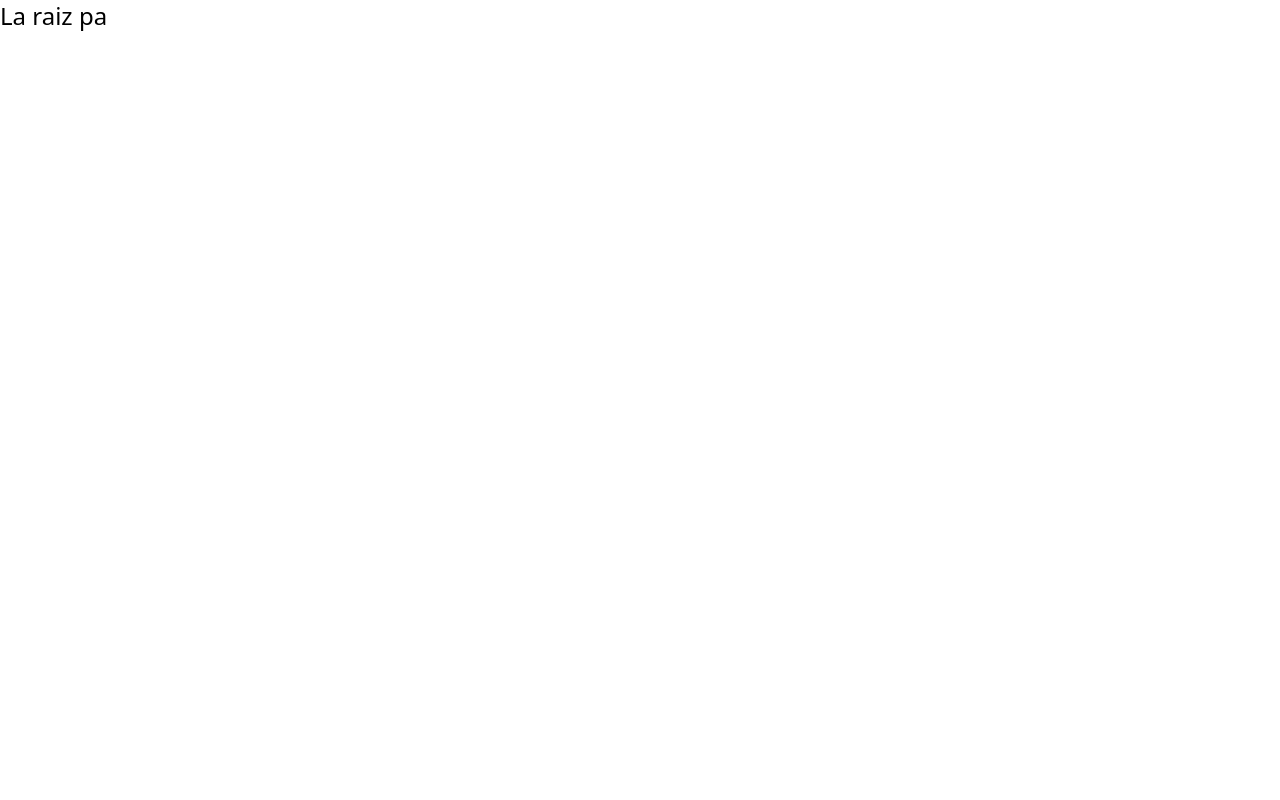
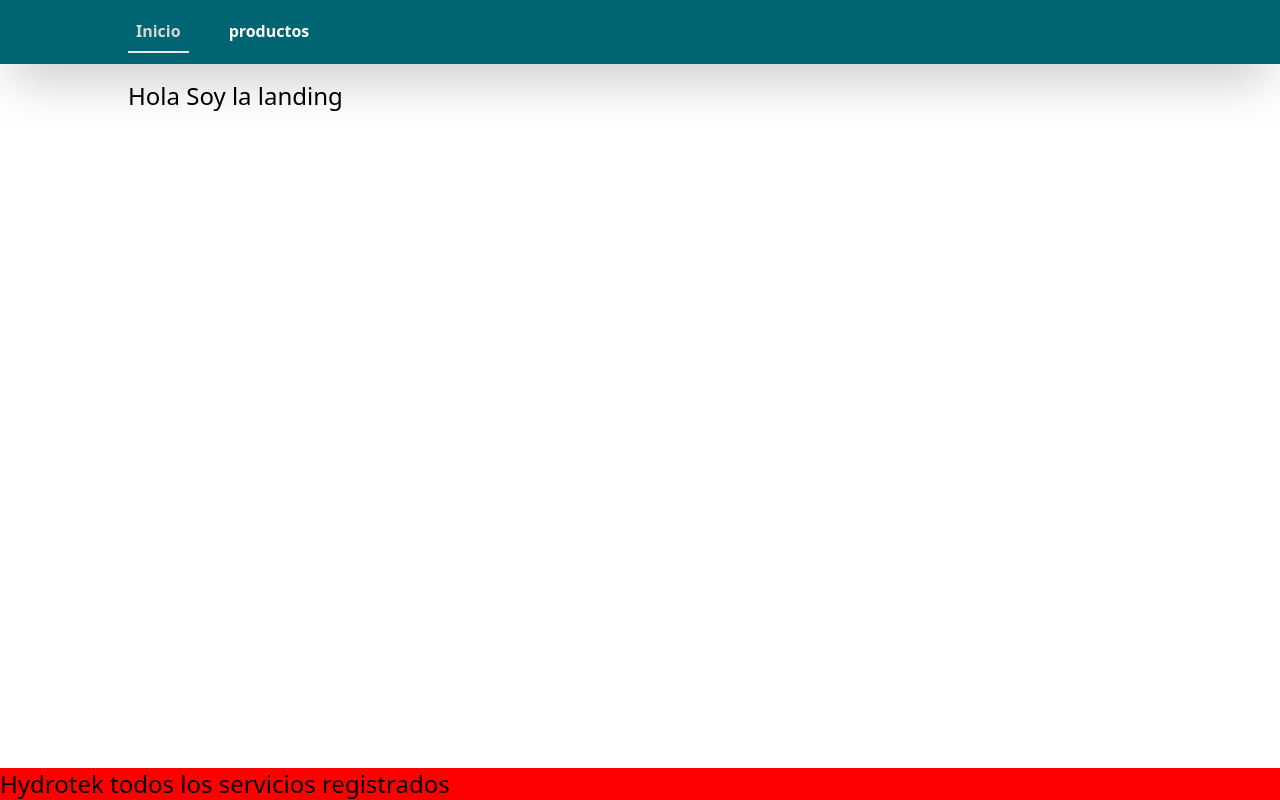
Before and after one commit to ramirofazio/hydrotek-frontend, a React (Vite) app: page / in a window 1280 px wide. Built offline with nearby package versions, Linux system fonts and the light colour scheme.

Commit message:
edit root

```diff
--- a/src/components/Footer.jsx
+++ b/src/components/Footer.jsx
@@ -1,7 +1,7 @@
 
 export default function Footer() {
   return (
-    <div>
+    <div className="bg-error fixed bottom-0 w-full">
       <h1>Hydrotek todos los servicios registrados</h1>
     </div>
   )
--- a/src/components/Navbar.jsx
+++ b/src/components/Navbar.jsx
@@ -1,4 +1,4 @@
-import { Outlet, NavLink, useNavigation } from "react-router-dom";
+import { NavLink, useNavigation } from "react-router-dom";
 
 const links = [
   { name: "Inicio", path: "/" },
@@ -7,11 +7,10 @@ const links = [
 ];
 
 export default function Navbar() {
-  const navigation = useNavigation();
+  //const navigation = useNavigation();
 
   return (
-    <>
-      <div className="fixed z-50 flex h-16 w-full items-center bg-primary px-32 shadow-2xl">
+    <div className="fixed z-50 flex h-16 w-full items-center bg-primary px-32 shadow-2xl"> {/* fixed z-50, estos estilos rompen el footer */}
       <ul className="flex h-full w-full">
         {links.map((l, index) => (
           <li key={index} className="mr-8 flex items-center justify-center">
@@ -31,9 +30,11 @@ export default function Navbar() {
         ))}
       </ul>
     </div>
-      {/* <div className={navigation.state === "loading" ? "loading" : ""}>
-        <Outlet />
-      </div> */}
-    </>
   );
 }
+
+{
+  /* <div className={navigation.state === "loading" ? "loading" : ""}>
+    <Outlet />
+  </div> */
+}
--- a/src/pages/Root.jsx
+++ b/src/pages/Root.jsx
@@ -1,9 +1,13 @@
-
+import Navbar from "../components/Navbar.jsx";
+import Footer from "../components/Footer.jsx";
+import {Outlet} from 'react-router-dom'
 
 export default function Root() {
   return (
     <div>
-      <h1>La raiz pa</h1>
+      <Navbar/>
+      <Footer/>
+      <Outlet/>
     </div>
-  )
+  );
 }
--- a/src/pages/landing/Landing.jsx
+++ b/src/pages/landing/Landing.jsx
@@ -2,7 +2,7 @@
 
 export default function Landing() {
   return (
-    <div className="container">
+    <div className="container ">
       <h1>Hola Soy la landing</h1>
     </div>
   );
--- a/tailwind.config.js
+++ b/tailwind.config.js
@@ -1,5 +1,5 @@
 const colors = require("tailwindcss/colors");
-
+//Arreglar para poder usar todos los colores de tailwind
 /** @type {import('tailwindcss').Config} */
 export default {
   content: ["./index.html", "./src/**/*.{js,ts,jsx,tsx}"],
```
Lines whose indentation alone changed are shown as unchanged.
